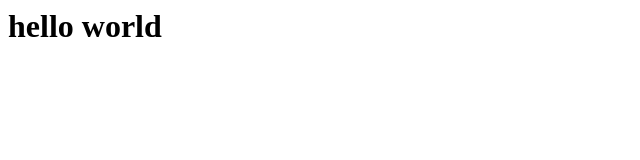
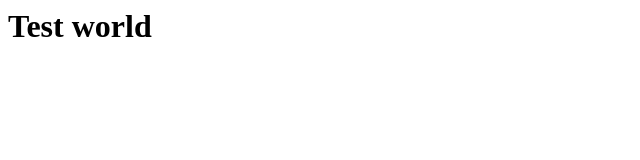
Before and after one commit to hiteshgupta1751/myfirstrepo, a plain HTML site: page index.html in a window 1280 px wide. Shown: the whole page, without its empty margins (0-640 px from the left). Drawn offline with Linux system fonts and the light colour scheme.

Commit message:
Update index.html

```diff
--- a/index.html
+++ b/index.html
@@ -1 +1 @@
-<h1>hello world</h1>
+<h1>Test world</h1>
```
